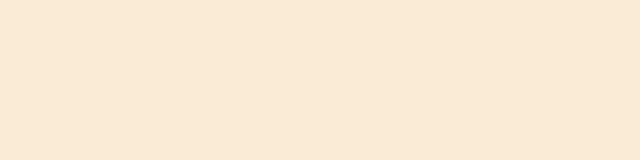
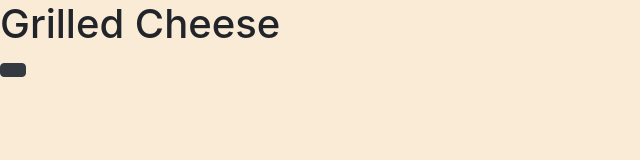
Before and after one commit to davideverett89/grilled-cheese, a plain HTML site: page index.html in a window 1280 px wide. Shown: the whole page, without its empty margins (0-640 px from the left). Drawn offline with nearby package versions, Linux system fonts and the light colour scheme.

Commit message:
Setup finally done.

```diff
--- a/index.html
+++ b/index.html
@@ -4,9 +4,15 @@
     <meta charset="UTF-8">
     <meta name="viewport" content="width=device-width, initial-scale=1.0">
     <title>Grilled Cheese</title>
-    <link rel="stylesheet" href="./main.css">
+    <link rel="stylesheet" href="https://stackpath.bootstrapcdn.com/bootstrap/4.4.1/css/bootstrap.min.css" integrity="sha384-Vkoo8x4CGsO3+Hhxv8T/Q5PaXtkKtu6ug5TOeNV6gBiFeWPGFN9MuhOf23Q9Ifjh" crossorigin="anonymous">
+    <link rel="stylesheet" href="./styles/main.css">
 </head>
 <body>
-    <script src="./main.js"></script>
+    <h1>Grilled Cheese</h1>
+    <button class="btn btn-dark"></button>
+    <script src="https://code.jquery.com/jquery-3.4.1.slim.min.js" integrity="sha384-J6qa4849blE2+poT4WnyKhv5vZF5SrPo0iEjwBvKU7imGFAV0wwj1yYfoRSJoZ+n" crossorigin="anonymous"></script>
+    <script src="https://cdn.jsdelivr.net/npm/popper.js@1.16.0/dist/umd/popper.min.js" integrity="sha384-Q6E9RHvbIyZFJoft+2mJbHaEWldlvI9IOYy5n3zV9zzTtmI3UksdQRVvoxMfooAo" crossorigin="anonymous"></script>
+    <script src="https://stackpath.bootstrapcdn.com/bootstrap/4.4.1/js/bootstrap.min.js" integrity="sha384-wfSDF2E50Y2D1uUdj0O3uMBJnjuUD4Ih7YwaYd1iqfktj0Uod8GCExl3Og8ifwB6" crossorigin="anonymous"></script>
+    <script type="module" src="./javascripts/main.js"></script>
 </body>
 </html>
```
Also changed, not shown: javascripts/main.js (renamed from main.js), styles/main.css (renamed from main.css).
